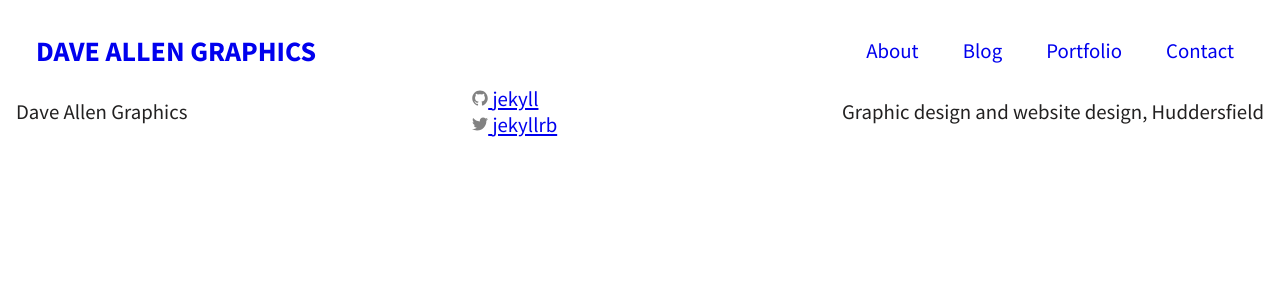
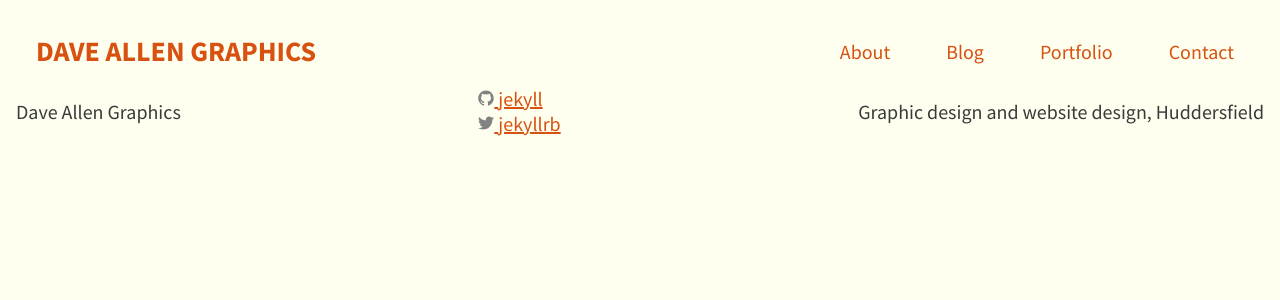
Before and after one commit to vimallen/gridbert, a Jekyll site: the page built from index.md, in a window 1280 px wide. Shown: the top 300 px of the page. Built offline with Jekyll 4.4.1, drawn with Linux system fonts in a browser that asks for light colours.

Commit message:
Starting mobile

```diff
--- a/assets/main.scss
+++ b/assets/main.scss
@@ -80,31 +80,66 @@ img {
   max-width: 100%;
 }
 body {
-  background-color: #ffffff;
-  color: #222121;
+  background-color: ivory;
+  color: #3a3a3a;
   font-family: "Source Sans Pro", sans-serif;
   font-size: 1.0625rem;
   padding: 1rem;
 }
-h1.post-title {
-  color: inherit;
-}
+// h1.post-title {
+//   color: pink;
+// }
 .site-title {
   text-transform: uppercase;
   font-weight: 700;
   font-size: 30px;
 }
-
+.site-nav a:not(:last-of-type) {
+  padding-right: 0.75rem;
+}
 li {
   list-style: none;
 }
 span.post-meta {
   color: rgb(187, 56, 16);
 }
+
+h1,
+h2,
+h3,
+h4,
+h5 {
+  color: hsl(210, 13%, 40%);
+}
+h1 {
+  font-size: 2.1rem;
+}
+h2 {
+  font-size: 1.8rem;
+}
+h3 {
+  font-size: 1.65rem;
+}
+h4 {
+  font-size: 1.4rem;
+}
+h5 {
+  font-size: 1rem;
+}
+
 /*  =Links-----------------------------------------------*/
-// a.post-link {
-//   color: red;
-// }
+a:link {
+  color: #d75110;
+}
+a:visited {
+  color: #d75110;
+}
+a:hover {
+  color: teal;
+}
+a:active {
+  color: hsla(180, 83%, 36%, 0.911);
+}
 
 .navbar a {
   text-decoration: none;
@@ -115,10 +150,10 @@ span.post-meta {
 /* =Media queries----------------------------------------- */
 @media screen and (min-width: 960px) {
   body {
-    font-size: 130%;
+    font-size: 1.25rem;
   }
   p {
-    max-width: 38em;
+    max-width: 40rem;
   }
   .site-title {
     display: inline-block;
```
